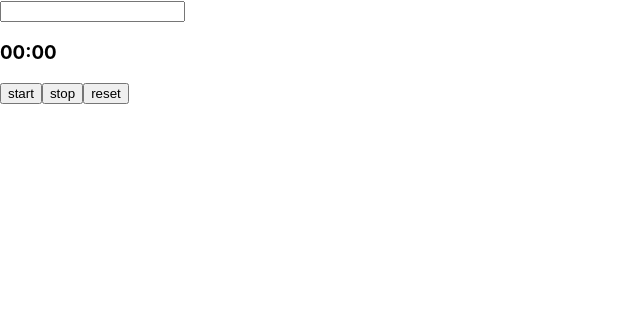
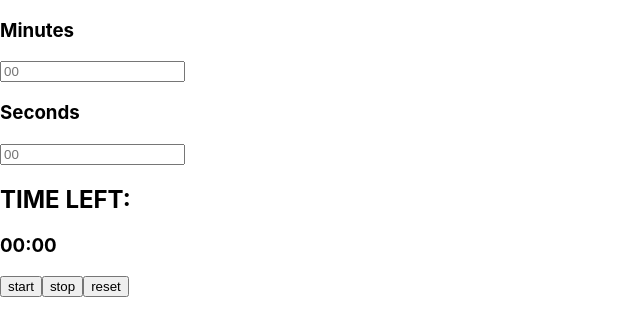
Before and after one commit to gza007/bastian-timer-app, a React (Create React App) app: page / in a window 1280 px wide. Shown: the top 336 px of the page, without its empty margins (0-640 px from the left). Built offline with nearby package versions, Linux system fonts and the light colour scheme.

Commit message:
milliseconds input field changed to minutes and seconds

```diff
--- a/src/App.js
+++ b/src/App.js
@@ -1,4 +1,4 @@
-import './App.css';
+import './styles/App.css';
 import Timer from './timer.js';
 import { Fragment } from 'react';
 
--- a/src/index.js
+++ b/src/index.js
@@ -1,6 +1,6 @@
 import React from 'react';
 import ReactDOM from 'react-dom';
-import './index.css';
+import './styles/index.css';
 import App from './App';
 
 ReactDOM.render(
--- a/src/timer.js
+++ b/src/timer.js
@@ -4,16 +4,17 @@ class Timer extends React.Component {
     constructor(props){
       super(props)
       this.state = {
+        minutes: 0,
+        seconds: 0,
         isOn: false,
         startTime: 0,
-        overallTime: 50000,
+        overallTime: 0,
         timeLeft: 0,
       }
       this.startTimer = this.startTimer.bind(this)
       this.stopTimer = this.stopTimer.bind(this)
       this.resetTimer = this.resetTimer.bind(this)
     }
-
 
     startTimer() {
       this.setState({
@@ -23,8 +24,16 @@ class Timer extends React.Component {
       this.timer = setInterval(() => this.run(), 1);
     }
 
+    convert() {
+      let milliseconds = this.state.minutes*60*1000 + this.state.seconds*1000;
+      this.setState({
+        overallTime: milliseconds
+      })
+    }
+
     run() {
       const diff = Date.now() - this.state.startTime;
+      this.convert();
       let remaining = this.state.overallTime - diff;
       if (remaining < 0) {
         remaining = 0;
@@ -42,14 +51,15 @@ class Timer extends React.Component {
       clearInterval(this.timer)
     }
     resetTimer() {
-      this.setState({startTime: 0, isOn: false})
+      this.setState({timeLeft: this.state.overallTime, isOn: false})
       clearInterval(this.timer)
     }
 
-    handleSubmit = (event) => {
-      this.setState({startTime: event.target.value})
-      console.log(event.target.value)
+    inputHandler = (event) => {
+      this.setState({[event.target.name]: event.target.value});
+      console.log('handlesubmit', this.state.minutes, this.state.seconds)
     }
+
 
     render() {
       const Display = () => {
@@ -63,10 +73,11 @@ class Timer extends React.Component {
 
         return(
         <div>
-          <form onChange={this.handleSubmit}>
-            <input type="number"/>
-          </form>
-          <h3>{Display()}</h3>
+            <h3>Minutes</h3>
+            <input type="number"  placeholder="00"   name="minutes"  onChange={this.inputHandler} />
+            <h3>Seconds</h3>
+            <input type="number"  placeholder="00"  name="seconds"  onChange={this.inputHandler} />
+          <h2>TIME LEFT:</h2><h3>{Display()}</h3>
             <button onClick={this.startTimer}>start</button>
             <button onClick={this.stopTimer}>stop</button>
             <button onClick={this.resetTimer}>reset</button>
```
Also changed, not shown: src/styles/App.css (renamed from src/App.css), src/styles/index.css (renamed from src/index.css).
